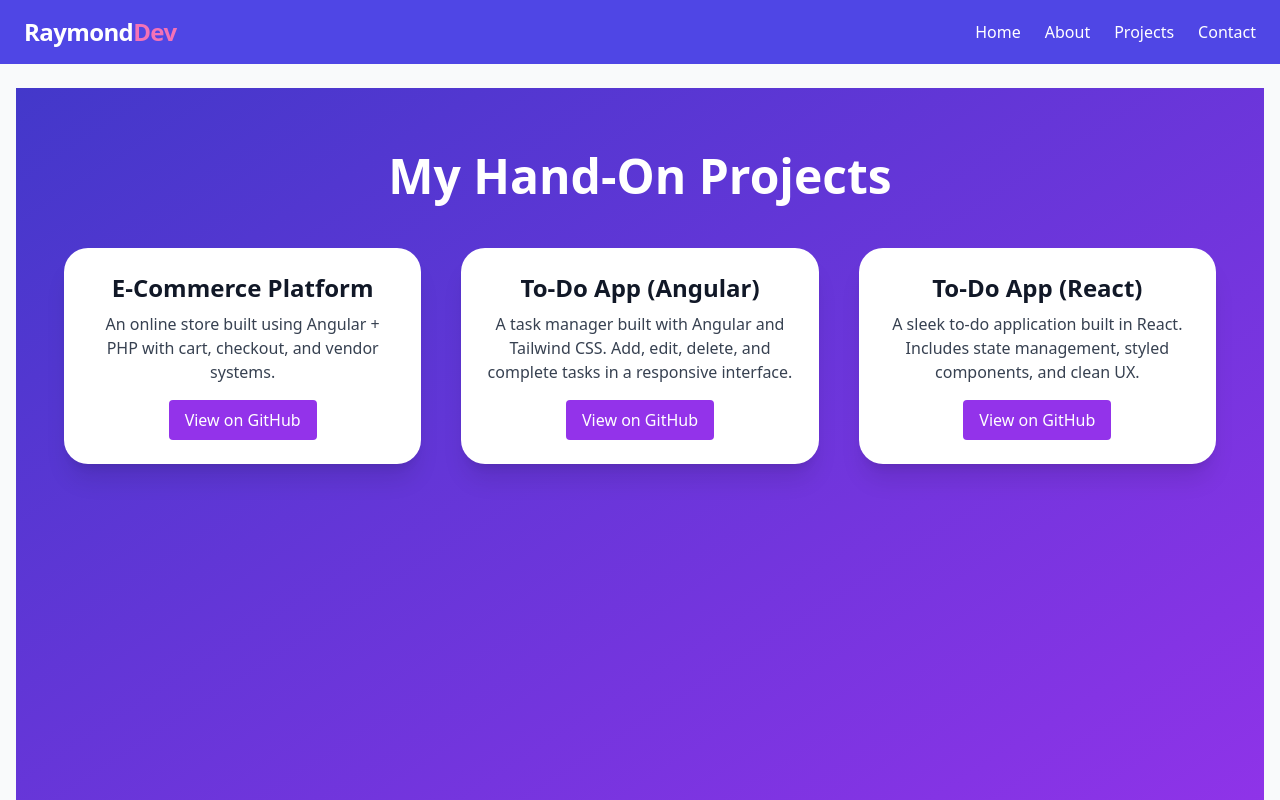
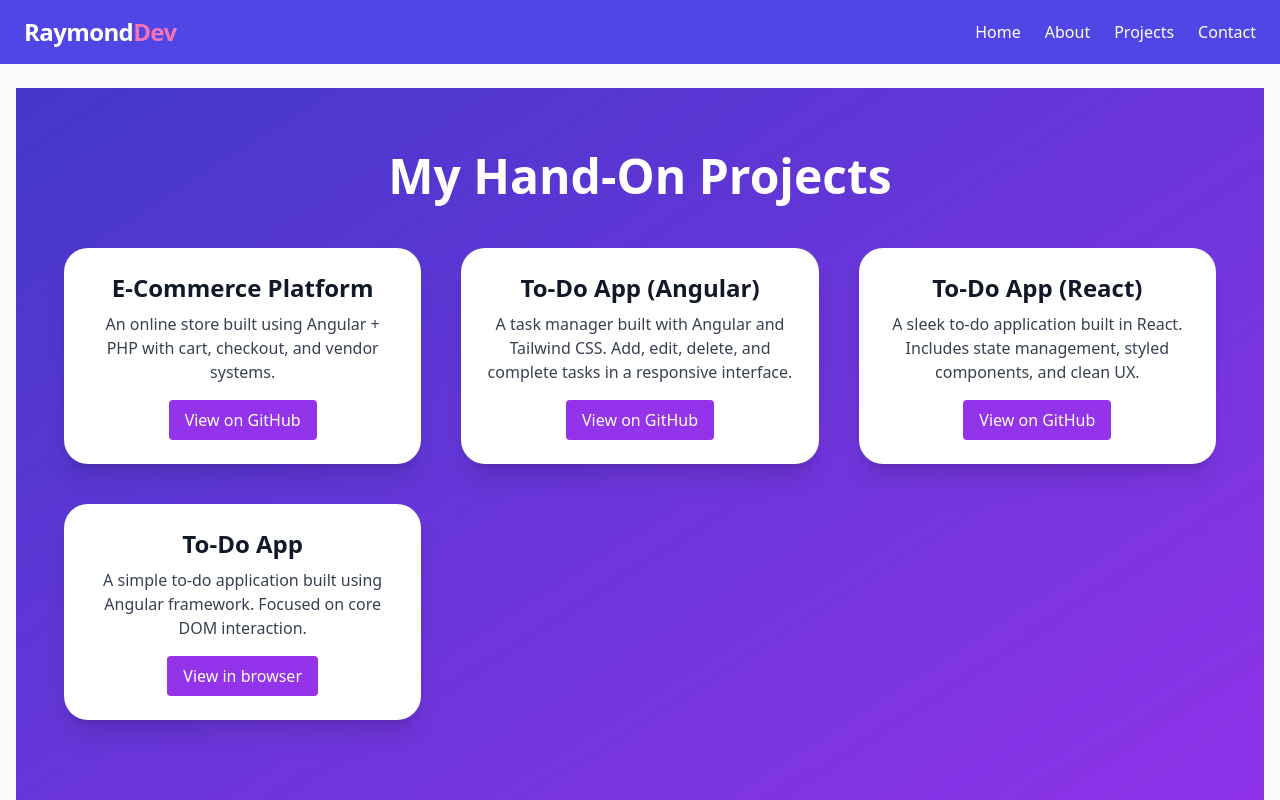
Before and after one commit to Raymondtawiah640/project, an Angular app: page /projects in a window 1280 px wide. Shown: the top 800 px of the page. Built offline with nearby package versions, Linux system fonts and the light colour scheme.

Commit message:
modified

```diff
--- a/src/app/projects/projects.html
+++ b/src/app/projects/projects.html
@@ -48,5 +48,19 @@
       </div>
     </div>
 
+    <!-- Project 4: To-Do App (Vanilla JS) -->
+    <div class="bg-white text-gray-900 rounded-3xl p-6 shadow-xl hover:shadow-2xl transform hover:-translate-y-1 transition duration-300 text-center">
+      <h3 class="text-2xl font-bold mb-2">To-Do App</h3>
+      <p class="mb-4 text-gray-700">
+        A simple to-do application built using Angular framework. Focused on core DOM interaction.
+      </p>
+      <div class="flex justify-center">
+        <a href="https://clinquant-pithivier-f31bd4.netlify.app/" target="_blank"
+           class="inline-block bg-purple-600 text-white px-4 py-2 rounded hover:bg-purple-700 transition">
+          View in browser
+        </a>
+      </div>
+    </div>
+
   </div>
 </div>
```
